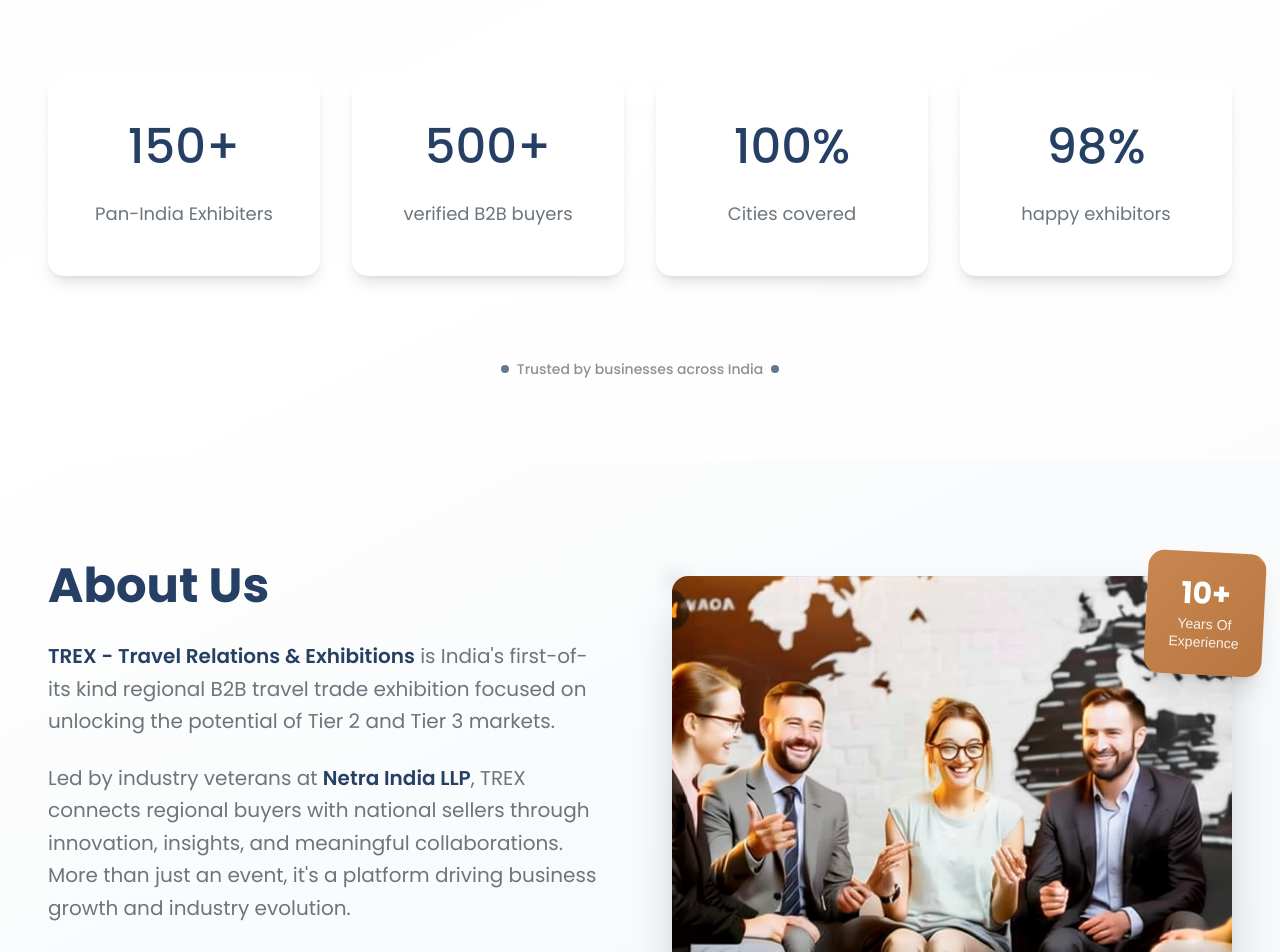
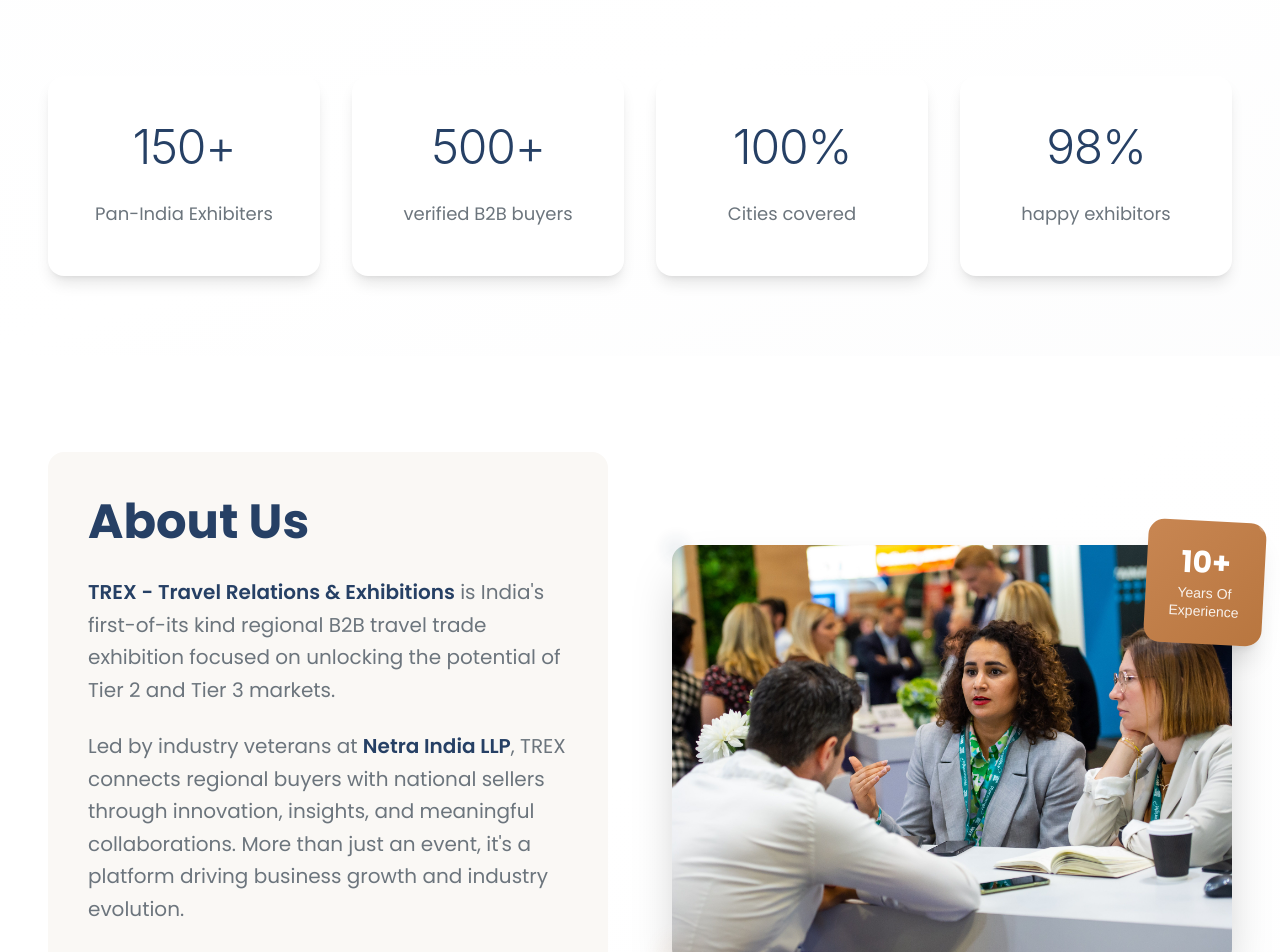
Before and after one commit to nilesh0700/Trex-Next, a Next.js app in the folder client/: page / in a window 1280 px wide. Shown: the part 960-1912 px from the top of the page. Built offline with nearby package versions, Linux system fonts and the light colour scheme.

Commit message:
made a few changes to the home page

```diff
--- a/client/src/components/AboutUs.tsx
+++ b/client/src/components/AboutUs.tsx
@@ -5,15 +5,15 @@
 
 export default function AboutUs() {
   return (
-    <section className="w-full py-12 sm:py-16 md:py-20 lg:py-24 bg-gray-50 relative overflow-hidden">
+    <section className="w-full py-12 sm:py-16 md:py-20 lg:py-24 bg-white relative overflow-hidden">
       {/* Background Elements */}
-      <div className="absolute inset-0 bg-gradient-to-br from-white via-gray-50 to-gray-100/50"></div>
+      <div className="absolute inset-0 bg-gradient-to-br from-white via-white to-gray-50/20"></div>
 
       <div className="relative z-10 max-w-7xl mx-auto px-6 sm:px-8 lg:px-12">
         <div className="grid grid-cols-1 lg:grid-cols-2 gap-8 lg:gap-12 xl:gap-16 items-center">
 
           {/* Left Content Section */}
-          <div className="space-y-6 sm:space-y-8 order-2 lg:order-1">
+          <div className="space-y-6 sm:space-y-8 order-2 lg:order-1 p-6 sm:p-8 lg:p-10 rounded-2xl" style={{backgroundColor: '#FAF8F5'}}>
             {/* Section Header */}
             <div className="space-y-4 sm:space-y-6">
               <h2 className="text-3xl sm:text-4xl md:text-5xl lg:text-4xl xl:text-5xl font-bold text-[#264065] font-['Poppins'] leading-tight animate-fadeInUp">
@@ -76,7 +76,7 @@
                 {/* Image */}
                 <div className="aspect-[4/3] sm:aspect-[3/2] lg:aspect-[4/3] relative">
                   <Image
-                    src="/assets/about.png"
+                    src="/assets/buyer-program.jpg"
                     alt="Professional business team - TREX Travel Relations & Exhibitions"
                     fill
                     className="object-cover transition-transform duration-700 group-hover:scale-110"
--- a/client/src/components/Statistics.tsx
+++ b/client/src/components/Statistics.tsx
@@ -25,7 +25,7 @@
   ];
 
   return (
-    <div className="w-full py-8 sm:py-12 md:py-16 lg:py-20 relative mx-auto">
+    <div className="w-full py-[80px] relative mx-auto">
       {/* Background Elements */}
       <div className="absolute inset-0 bg-gradient-to-br from-gray-50/20 via-white to-gray-100/20"></div>
 
@@ -53,7 +53,7 @@
               <div className="relative z-10 flex flex-col items-center justify-center text-center p-8 sm:p-6 md:p-8 lg:p-6 xl:p-8 min-h-[200px] sm:min-h-[180px] md:min-h-[200px]">
                 {/* Number */}
                 <div className="relative mb-4 sm:mb-3 md:mb-4">
-                  <span className="block text-5xl sm:text-4xl md:text-5xl lg:text-4xl xl:text-5xl 2xl:text-6xl font-medium text-[#264065] group-hover:text-[#C88652] leading-none font-['Poppins'] transition-all duration-500 ease-out transform group-hover:scale-105">
+                  <span className="block text-5xl sm:text-4xl md:text-5xl lg:text-4xl xl:text-5xl 2xl:text-6xl font-light text-[#264065] group-hover:text-[#C88652] leading-none font-['Inter'] tracking-tight transition-all duration-500 ease-out transform group-hover:scale-105">
                     {stat.number}
                   </span>
                   {/* Animated underline */}
@@ -73,13 +73,13 @@
         </div>
 
         {/* Bottom Accent */}
-        <div className="mt-16 md:mt-20 text-center">
+        {/* <div className="mt-16 md:mt-20 text-center">
           <div className="inline-flex items-center space-x-2 text-sm text-[#909090] font-['Poppins']">
             <div className="w-2 h-2 bg-[#264065] rounded-full animate-pulse"></div>
             <span className="font-medium">Trusted by businesses across India</span>
             <div className="w-2 h-2 bg-[#264065] rounded-full animate-pulse"></div>
           </div>
-        </div>
+        </div> */}
       </div>
     </div>
   );
```
